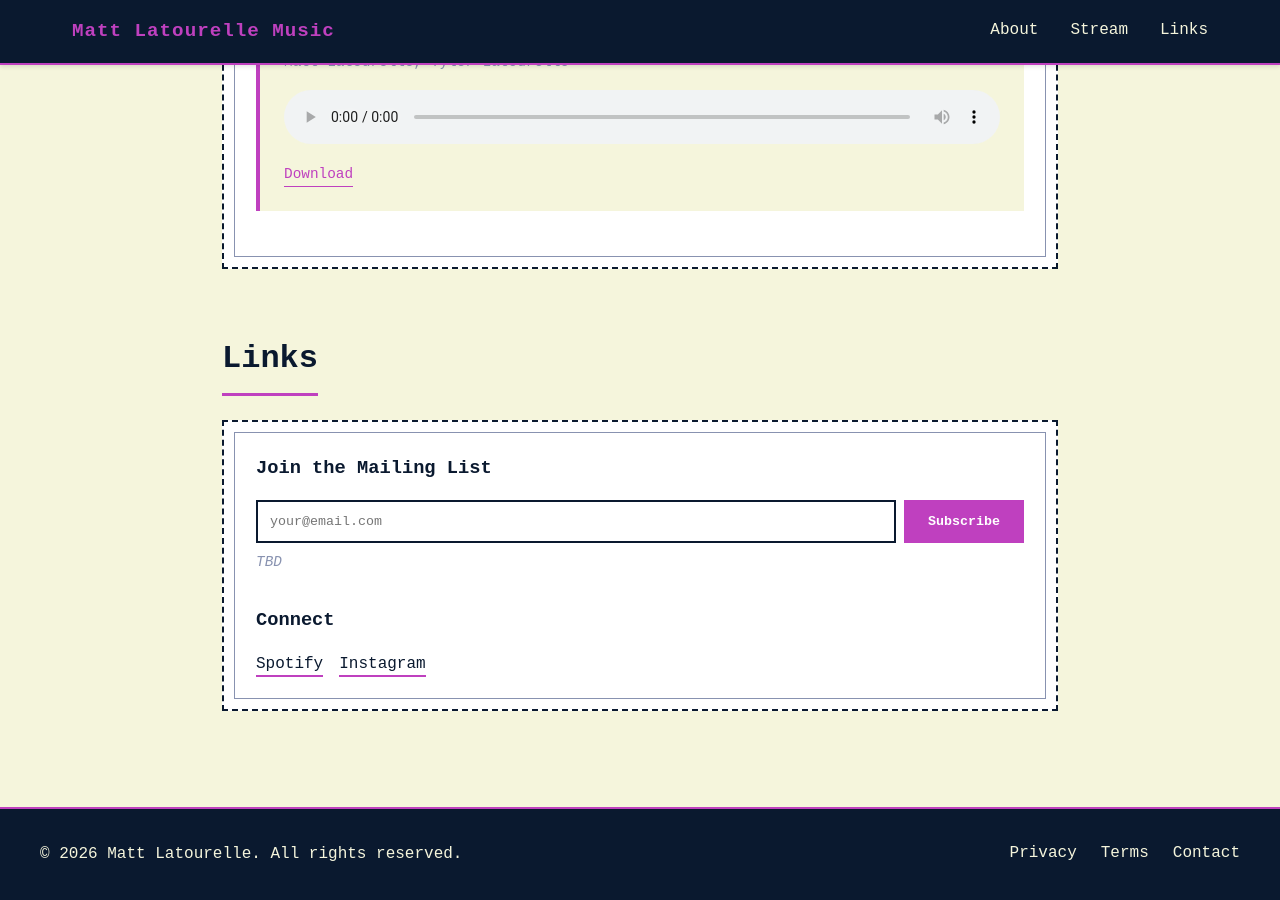
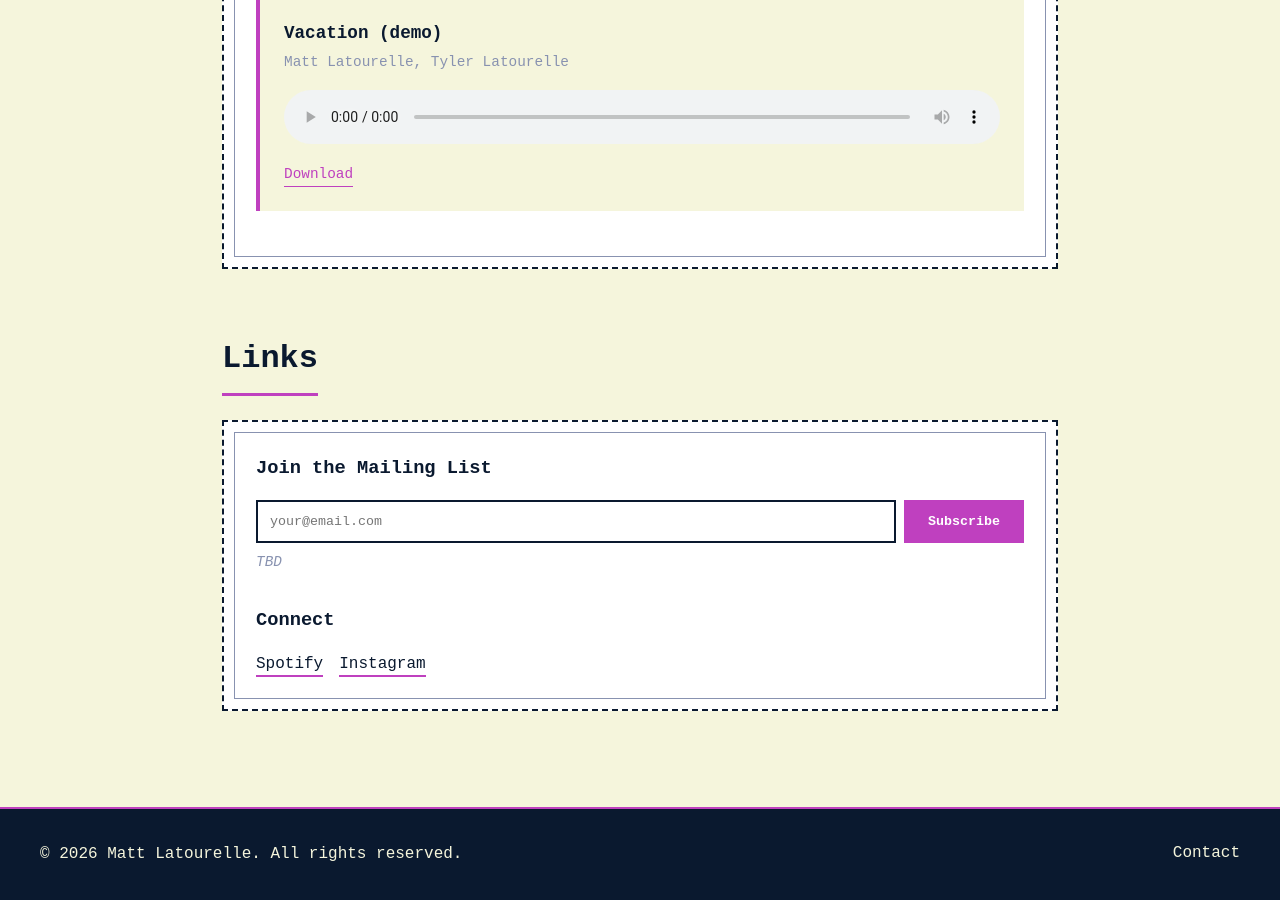
Before and after one commit to mlato/letter-l-music, a Jekyll site: the page built from index.html, in a window 1280 px wide and 900 px high, scrolled down 540 px. Built offline with Jekyll 4.4.1, drawn with Linux system fonts in a browser that asks for light colours.

Commit message:
Update default.html

```diff
--- a/_layouts/default.html
+++ b/_layouts/default.html
@@ -7,16 +7,6 @@
   <link rel="stylesheet" href="{{ '/assets/css/style.css' | relative_url }}">
 </head>
 <body>
-  <nav class="nav">
-    <div class="nav-container">
-      <a href="#" class="site-title">{{ site.title }}</a>
-      <div class="nav-links">
-        <a href="#about">About</a>
-        <a href="#stream">Stream</a>
-        <a href="#links">Links</a>
-      </div>
-    </div>
-  </nav>
 
   <main class="container">
     {{ content }}
@@ -26,9 +16,7 @@
     <div class="footer-container">
       <p>&copy; {{ 'now' | date: "%Y" }} Matt Latourelle. All rights reserved.</p>
       <div class="footer-links">
-        <a href="#">Privacy</a>
-        <a href="#">Terms</a>
-        <a href="mailto:contact@example.com">Contact</a>
+        <a href="mailto:letterlmusic@gmail.com">Contact</a>
       </div>
     </div>
   </footer>
```
